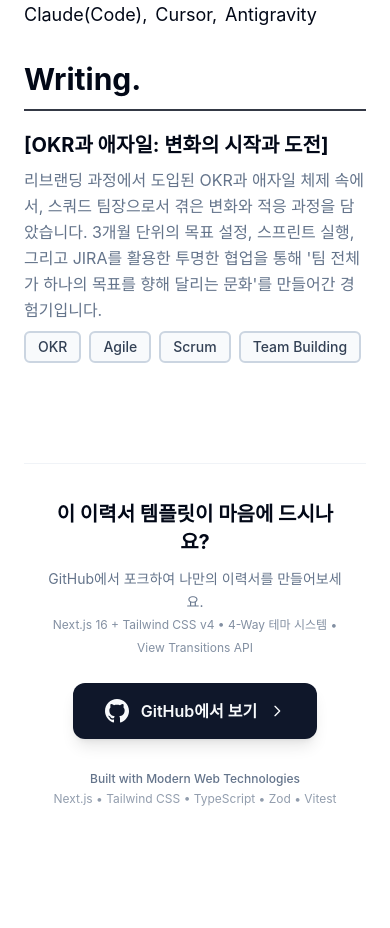
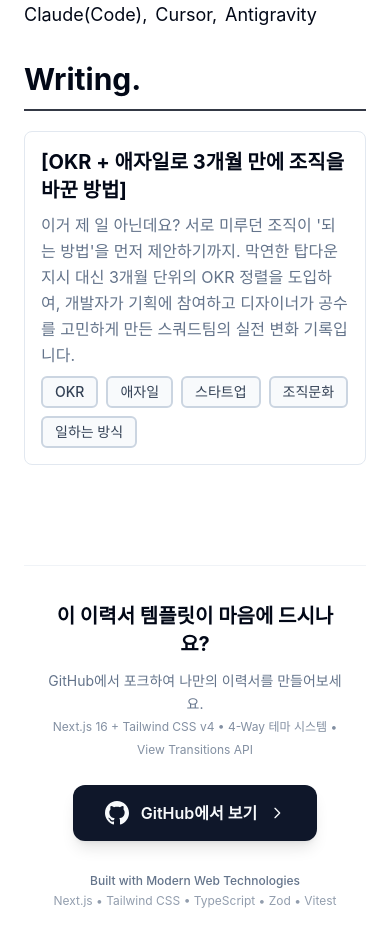
Before and after one commit to glossybigbro/glossybigbro.github.io, a Next.js app: page / in a window 390 px wide. Shown: the part 10080-11008 px from the top of the page. Before the commit the page ends 10927 px from the top, so only its background shows below. Built offline with nearby package versions, Linux system fonts and the light colour scheme; a web font is replaced by a local one.

Commit message:
feat: Writing 섹션 아티클 카드 클릭 기능 및 모바일 대응 추가

```diff
--- a/src/components/sections/WritingSection.tsx
+++ b/src/components/sections/WritingSection.tsx
@@ -1,13 +1,19 @@
+"use client";
+
 import { ArticleItem } from "@/types";
 import { SectionWrapper } from "@/components/ui/SectionWrapper";
 import { SectionDivider } from "@/components/ui/SectionDivider";
 import { Tag } from "@/components/ui/Tag";
+import { useIsMobile } from "@/hooks/useIsMobile";
+import { cn } from "@/lib/utils";
 
 interface WritingSectionProps {
     data: ArticleItem[];
 }
 
 export function WritingSection({ data }: WritingSectionProps) {
+    const isMobile = useIsMobile();
+
     if (!data || data.length === 0) {
         return null;
     }
@@ -16,17 +22,26 @@ export function WritingSection({ data }: WritingSectionProps) {
         <SectionWrapper>
             <div className="text-3xl sm:text-4xl mb-2 sm:flex sm:items-end sm:gap-2 font-bold">
                 <div>Writing. </div>
-                {/* <div className="text-sm font-normal text-muted-foreground pb-1">
-                    (나의 가치관인 <strong>실천</strong>, <strong>꾸준함</strong>,{" "}
-                    <strong>습관</strong>에 대해 글로 표현)
-                </div> */}
             </div>
             <div className="mb-4"><SectionDivider variant="title" /></div>
 
-            <div className="mt-4 space-y-2">
+            <div className="mt-4 space-y-4">
                 {data.map((article, index) => (
-                    <div key={article.href + index} className="mb-6">
-                        <div className="text-xl font-bold mb-2">
+                    <a
+                        key={article.href + index}
+                        href={article.href}
+                        target="_blank"
+                        rel="noopener noreferrer"
+                        className={cn(
+                            "block p-4 border border-border rounded-lg cursor-pointer transition-all duration-200",
+                            // PC에서만 hover 효과 적용
+                            !isMobile && "group hover:shadow-md hover:border-primary/50 hover:-translate-y-0.5"
+                        )}
+                    >
+                        <div className={cn(
+                            "text-xl font-bold mb-2 transition-colors",
+                            !isMobile && "group-hover:text-primary"
+                        )}>
                             {article.text}
                         </div>
                         {article.summary && (
@@ -41,7 +56,7 @@ export function WritingSection({ data }: WritingSectionProps) {
                                 ))}
                             </div>
                         )}
-                    </div>
+                    </a>
                 ))}
             </div>
         </SectionWrapper>
--- a/src/data/articles.ts
+++ b/src/data/articles.ts
@@ -12,10 +12,10 @@ import type { ArticleItem } from "@/types";
  */
 export const articles: ArticleItem[] = [
     {
-        text: "[OKR과 애자일: 변화의 시작과 도전]",
-        href: "https://example.com",
+        text: "[OKR + 애자일로 3개월 만에 조직을 바꾼 방법]",
+        href: "https://velog.io/@glossybigbro/OKR-%EC%95%A0%EC%9E%90%EC%9D%BC%EB%A1%9C-3%EA%B0%9C%EC%9B%94-%EB%A7%8C%EC%97%90-%EC%A1%B0%EC%A7%81%EC%9D%84-%EB%B0%94%EA%BE%BC-%EB%B0%A9%EB%B2%95",
         summary:
-            "리브랜딩 과정에서 도입된 OKR과 애자일 체제 속에서, 스쿼드 팀장으로서 겪은 변화와 적응 과정을 담았습니다. 3개월 단위의 목표 설정, 스프린트 실행, 그리고 JIRA를 활용한 투명한 협업을 통해 '팀 전체가 하나의 목표를 향해 달리는 문화'를 만들어간 경험기입니다.",
-        keywords: ["OKR", "Agile", "Scrum", "Team Building"],
+            "이거 제 일 아닌데요? 서로 미루던 조직이 '되는 방법'을 먼저 제안하기까지. 막연한 탑다운 지시 대신 3개월 단위의 OKR 정렬을 도입하여, 개발자가 기획에 참여하고 디자이너가 공수를 고민하게 만든 스쿼드팀의 실전 변화 기록입니다.",
+        keywords: ["OKR", "애자일", "스타트업", "조직문화", "일하는 방식"],
     },
 ];
```
